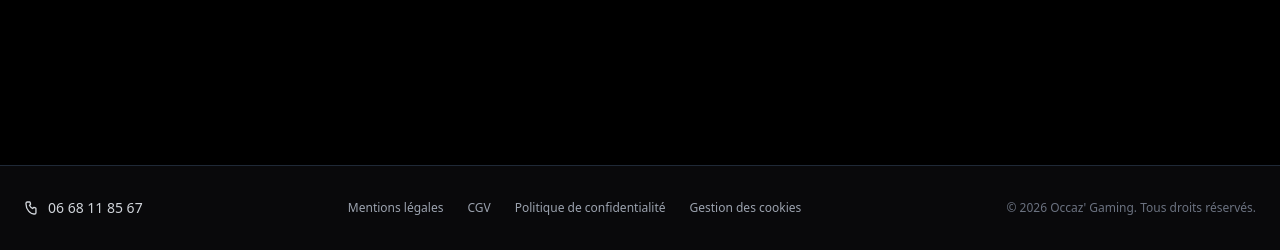
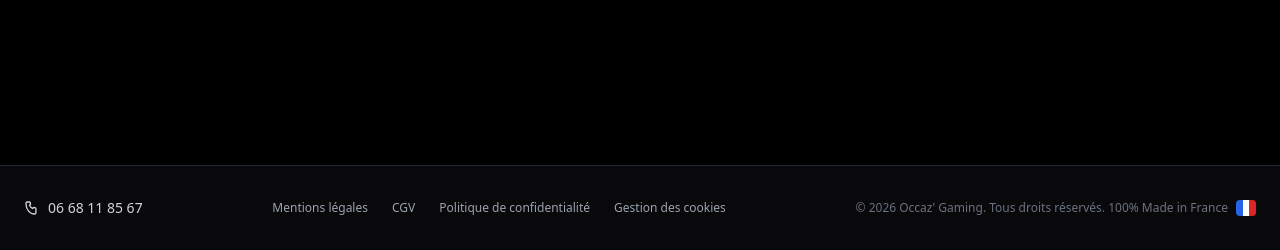
Before and after one commit to ak94u/ak94u-site_occazware, a Flask app: page /magasin in a window 1280 px wide. Shown: the part 550-800 px from the top of the page. Run offline with Flask 3, Linux system fonts and the light colour scheme; data that the repository does not hold is empty; some libraries are stand-ins or nearby versions.

Commit message:
Ajout du texte (Ajouter au panier) dans magasin.html et citation de la provenance du site (100% made in France avec un drapeau FR)

```diff
--- a/templates/base.html
+++ b/templates/base.html
@@ -100,7 +100,16 @@
             </div>
 
             <div class="text-xs text-gray-400 dark:text-gray-500">
-                &copy; 2026 Occaz' Gaming. Tous droits réservés.
+                <div class="flex items-center gap-2">
+                <span>&copy; 2026 Occaz' Gaming. Tous droits réservés. 100% Made in France</span>
+
+                <div class="flex w-5 h-4 overflow-hidden rounded">
+                    <div class="w-1/3 h-full bg-blue-600"></div>
+                    <div class="w-1/3 h-full bg-white"></div>
+                    <div class="w-1/3 h-full bg-red-600"></div>
+                </div>
+                </div>
+
             </div>
         </div>
     </footer>
--- a/templates/magasin.html
+++ b/templates/magasin.html
@@ -85,7 +85,7 @@
             <div class="p-5 pt-0 flex items-center justify-between">
                 <span class="text-xl font-black">{{ "%.2f"|format(produit.price) }} €</span>
                 <form action="/ajouter-au-panier/{{ produit.id }}" method="POST">
-                    <button type="submit" class="p-2 bg-gray-100 dark:bg-zinc-800 hover:bg-blue-600 rounded-lg transition">🛒</button>
+                    <button type="submit" class="p-2 bg-gray-100 dark:bg-zinc-800 hover:bg-blue-600 rounded-lg transition">🛒 Ajouter au panier</button>
                 </form>
             </div>
         </div>
```
